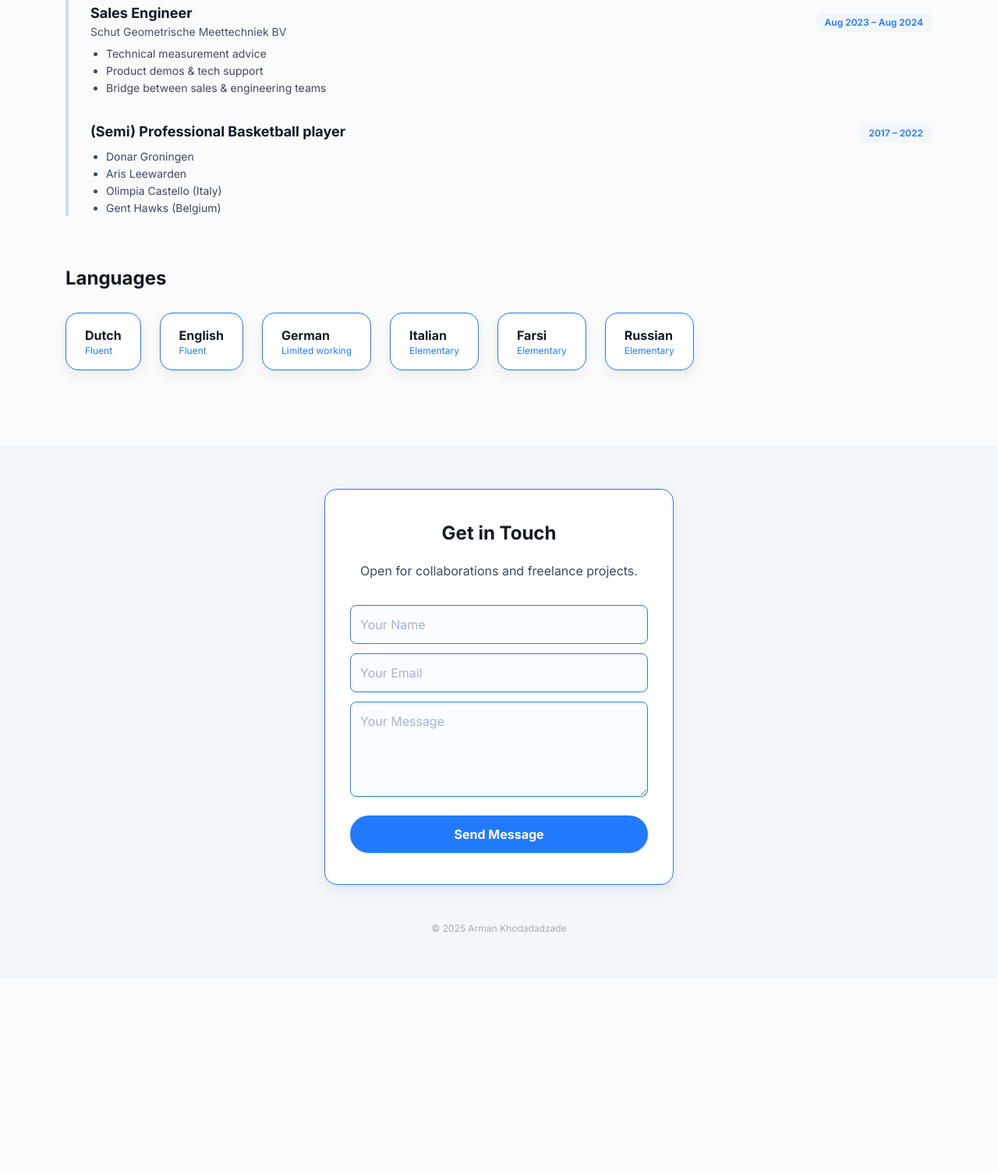
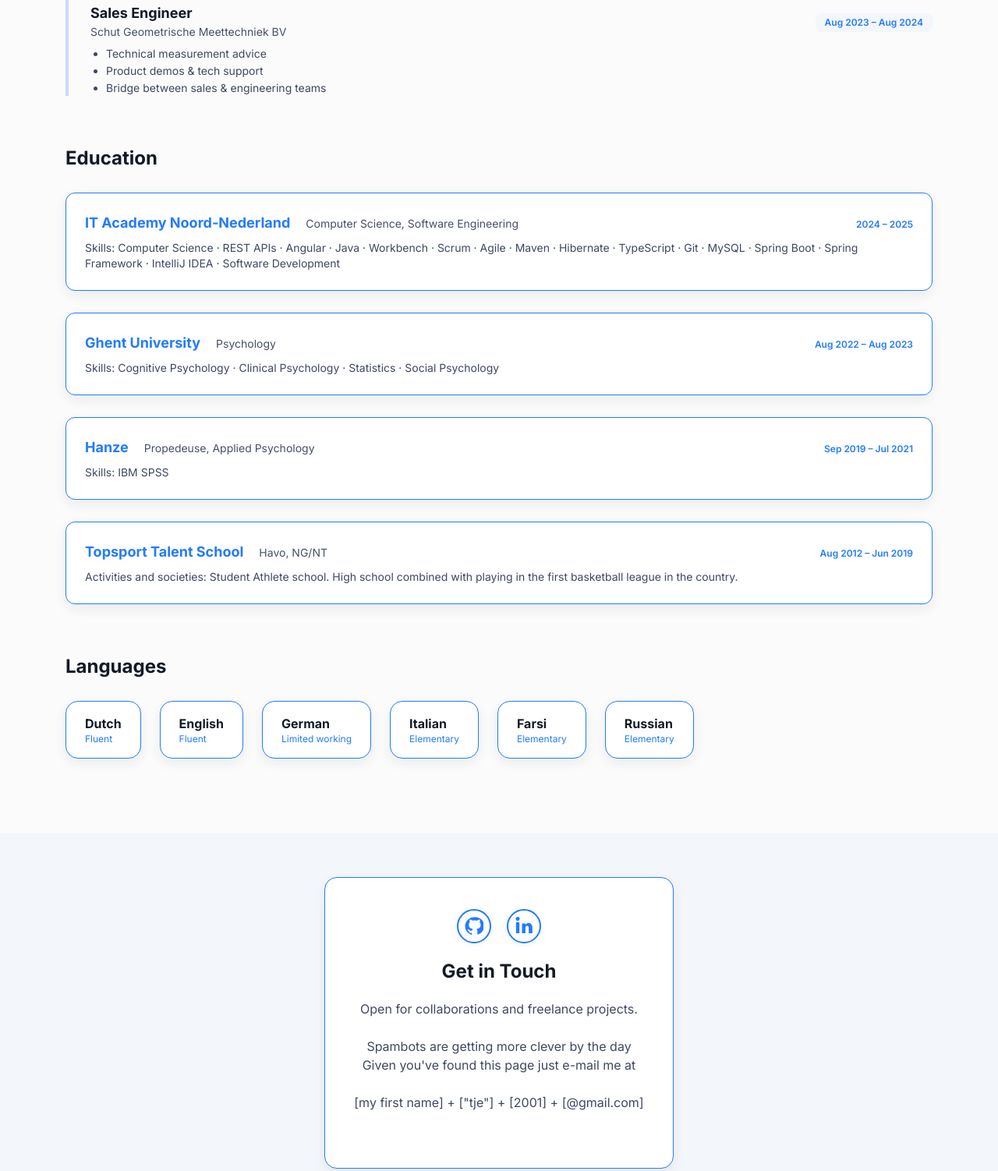
Before and after one commit to armazade/arman_khodadadzade_portfolio, a website built with webpack: page index.html in a window 1280 px wide. Shown: the part 1259-2761 px from the top of the page at 78% size. Before the commit the page ends 2514 px from the top, so only its background shows below. Built offline with nearby package versions, Linux system fonts and the light colour scheme.

Commit message:
Enhanced portfolio structure and content for clarity and engagement. Updated skill ratings, revised sections (Education, Certifications, Career), refined styles, and integrated modern UI elements (icon buttons, social links).

```diff
--- a/index.html
+++ b/index.html
@@ -37,8 +37,31 @@
     .accent-bg { background: var(--accent); }
     .accent-border { border-color: var(--accent); }
     .accent-text { color: var(--accent); }
+    .accent-fill { fill: var(--accent); }
     .accent-bg-light { background: rgba(34, 123, 255, 0.10); }
     .accent-bg-xlight { background: rgba(34, 123, 255, 0.035); }
+    .icon-btn {
+      display: inline-flex;
+      align-items: center;
+      justify-content: center;
+      width: 44px;
+      height: 44px;
+      background: #fff;
+      border: 2px solid var(--accent);
+      border-radius: 999px;
+      transition: background 0.15s, border-color 0.15s, color 0.17s;
+      color: var(--accent);
+      margin-right: 8px;
+      margin-bottom: 0;
+      box-shadow: 0 2px 8px rgba(34,123,255,0.07);
+    }
+    .icon-btn:hover {
+      background: var(--accent);
+      color: #fff;
+      border-color: var(--accent);
+    }
+    .icon-btn svg { width: 24px; height: 24px; }
+    .icon-btn:last-child { margin-right: 0; }
   </style>
 </head>
 <body class="text-[#121a26] bg-[#fbfbfb] antialiased">
@@ -58,21 +81,25 @@
         Hi, I'm <span class="ai-underline font-black accent-text">Arman Khodadadzade</span>
       </h1>
       <p class="max-w-xl text-lg md:text-xl text-[#3e4860] mb-7">
-        I craft <span class="font-semibold accent-text">robust backends</span> and smart web apps.
-        Specialized in <span class="accent-text">PHP/Laravel</span>, automation and <span class="accent-text">AI integration</span>.
-        Available for exciting remote or hybrid projects.
+        I craft <span class="font-semibold accent-text">backends</span> and smart web apps.
+        Specializing in <span class="accent-text">PHP/Laravel</span>, automation and <span class="accent-text">AI integration</span>.
+        Available for exciting jobs/projects in the Netherlands.
       </p>
       <div class="flex flex-wrap items-center gap-4 mt-2">
         <a href="#contact"
            class="accent-bg hover:bg-blue-700 text-white text-base font-semibold px-7 py-2.5 rounded-full shadow transition focus:outline-none">
           Contact Me
         </a>
-        <a href="https://github.com/armazade" target="_blank" class="ai-underline font-bold text-base accent-text hover:text-white" rel="noopener">
-          GitHub
-        </a>
-        <a href="https://www.linkedin.com/in/arman-khodadadzade-387a41296/" target="_blank" class="ai-underline font-bold text-base accent-text hover:text-white" rel="noopener">
-          LinkedIn
-        </a>
+          <a href="https://github.com/armazade" class="icon-btn" target="_blank" rel="noopener" aria-label="GitHub">
+            <svg fill="currentColor" viewBox="0 0 24 24">
+              <path d="M12 .5A11.5 11.5 0 0 0 .5 12.1a11.6 11.6 0 0 0 7.9 11c.6.1.8-.3.8-.6v-2c-3.2.7-3.9-1.5-3.9-1.5-.6-1.5-1.5-1.9-1.5-1.9-1.2-.8.1-.8.1-.8 1.3.1 2 .1 2 .1 1.2 2 3 1.5 3.7 1.1.1-.8.5-1.5.9-1.9-2.5-.3-5.2-1.3-5.2-5.5a4.3 4.3 0 0 1 1.2-3.1c-.1-.3-.5-1.6.1-3.4 0 0 1-.3 3.3 1.2a11.1 11.1 0 0 1 6 0c2.3-1.5 3.3-1.2 3.3-1.2.6 1.8.3 3.1.1 3.4a4.3 4.3 0 0 1 1.2 3.1c0 4.2-2.7 5.2-5.2 5.5.5.4 1 1.3 1 2.6v3.8c0 .4.2.8.8.6a11.6 11.6 0 0 0 8-11A11.5 11.5 0 0 0 12 .5z"/>
+            </svg>
+          </a>
+          <a href="https://www.linkedin.com/in/arman-khodadadzade-387a41296/" class="icon-btn" target="_blank" rel="noopener" aria-label="LinkedIn">
+            <svg fill="currentColor" viewBox="0 0 448 512">
+              <path d="M100 448H7V149h93zm-46.5-340A53.5 53.5 0 1153.5 0a53.5 53.5 0 010 107zm394.5 340h-93V302.4c0-34.7-12.5-58.4-43.7-58.4-23.8 0-38 16-44.3 31.4-2.3 5.6-2.8 13.4-2.8 21.2V448h-93s1.2-241 0-266.5h93V219c12.4-19.2 34.5-46.6 83.7-46.6 61.1 0 106.9 39.8 106.9 125.4V448z"/>
+            </svg>
+          </a>
       </div>
     </div>
   </div>
@@ -85,9 +112,9 @@
     <div class="rounded-2xl border border-[#ebf8f6] bg-white p-7 shadow-card transition card-hover">
       <h2 class="text-xl font-bold mb-3 text-[#121a26]">About Me</h2>
       <p class="text-[#3e4860] mb-5 text-base">
-        Former athlete, passionate software engineer.<br>
-        Into solving real world problems with elegant software solutions.<br>
-        My drive is learning, working together and building things that matter.
+        Former athlete turned software engineer.<br>
+        Passionate about solving real problems with elegant solutions.<br>
+        My drive is continuous learning, collaboration and building things that matter.
       </p>
       <ul class="text-sm text-[#475164] space-y-1">
         <li><b>Nationality:</b> Dutch 🇳🇱</li>
@@ -100,7 +127,7 @@
       <h2 class="text-xl font-bold mb-4 text-[#121a26]">Coding Skills</h2>
       <div class="mb-1">
         <div class="flex justify-between text-sm font-medium mb-0.5">
-          <span>Laravel</span><span class="font-bold accent-text">80%</span>
+          <span>Laravel</span><span class="font-bold accent-text">85%</span>
         </div>
         <div class="w-full accent-bg-xlight h-2 rounded-full">
           <div class="accent-bg h-2 rounded-full transition" style="width:80%"></div>
@@ -108,18 +135,26 @@
       </div>
       <div class="mb-1 mt-4">
         <div class="flex justify-between text-sm font-medium mb-0.5">
-          <span>Vue.js</span><span class="font-bold accent-text">80%</span>
+          <span>Java</span><span class="font-bold accent-text">70%</span>
         </div>
         <div class="w-full accent-bg-xlight h-2 rounded-full">
-          <div class="accent-bg h-2 rounded-full transition" style="width:80%"></div>
+          <div class="accent-bg h-2 rounded-full transition" style="width:70%"></div>
         </div>
       </div>
       <div class="mb-1 mt-4">
         <div class="flex justify-between text-sm font-medium mb-0.5">
-          <span>Python</span><span class="font-bold accent-text">65%</span>
+          <span>Vue.js</span><span class="font-bold accent-text">70%</span>
         </div>
         <div class="w-full accent-bg-xlight h-2 rounded-full">
-          <div class="accent-bg h-2 rounded-full transition" style="width:65%"></div>
+          <div class="accent-bg h-2 rounded-full transition" style="width:70%"></div>
+        </div>
+      </div>
+      <div class="mb-1 mt-4">
+        <div class="flex justify-between text-sm font-medium mb-0.5">
+          <span>Python</span><span class="font-bold accent-text">60%</span>
+        </div>
+        <div class="w-full accent-bg-xlight h-2 rounded-full">
+          <div class="accent-bg h-2 rounded-full transition" style="width:60%"></div>
         </div>
       </div>
       <div class="mb-1 mt-4">
@@ -133,7 +168,7 @@
     </div>
     <!-- Certifications Card -->
     <div class="rounded-2xl border border-[#ebf8f6] bg-white p-7 shadow-card transition card-hover flex flex-col">
-      <h2 class="text-xl font-bold mb-4 text-[#121a26]">Knowledge</h2>
+      <h2 class="text-xl font-bold mb-4 text-[#121a26]">Certifications & Knowledge</h2>
       <ul class="space-y-2 text-base text-[#3e4860] list-disc list-inside">
         <li>Scrum Certificate</li>
         <li>Web & Application Development</li>
@@ -146,7 +181,7 @@
 
   <!-- TIMELINE/EXPERIENCE -->
   <section class="mb-16">
-    <h2 class="text-2xl font-bold mb-7 text-[#121a26]">Career</h2>
+    <h2 class="text-2xl font-bold mb-7 text-[#121a26]">Professional Timeline</h2>
     <div class="relative pl-5 border-l-4" style="border-color:rgba(34,123,255,0.23)">
       <!-- Item 1 -->
       <div class="ml-2">
@@ -199,23 +234,70 @@
           <li>Bridge between sales & engineering teams</li>
         </ul>
       </div>
-      <div class="ml-2 mt-8">
-        <div class="flex flex-col md:flex-row md:items-center md:justify-between">
-          <div>
-            <div class="text-[#121a26] font-bold text-lg">(Semi) Professional Basketball player</div>
-            <div class="text-[#475164] text-sm mb-1"></div>
+    </div>
+  </section>
+
+  <!-- EDUCATION SECTION -->
+  <section class="mb-16">
+    <h2 class="text-2xl font-bold mb-7 text-[#121a26]">Education</h2>
+    <div class="flex flex-col gap-7">
+
+      <!-- IT Academy Noord-Nederland -->
+      <div class="flex flex-col md:flex-row items-start md:items-center gap-5 bg-white border accent-border rounded-xl shadow-card p-6 card-hover transition">
+        <div class="flex-1">
+          <div class="flex flex-col sm:flex-row sm:items-baseline gap-2">
+            <span class="font-bold text-lg accent-text">IT Academy Noord-Nederland</span>
+            <span class="sm:ml-3 text-sm text-[#475164]">Computer Science, Software Engineering</span>
+            <span class="sm:ml-auto text-xs accent-text font-semibold">2024 – 2025</span>
           </div>
-          <span class="accent-bg-xlight accent-text rounded-lg px-3 py-1 text-xs font-semibold w-fit md:w-auto mt-2 md:mt-0">
-              2017 – 2022
-            </span>
+          <div class="mt-2 text-sm text-[#3e4860]">
+            Skills: Computer Science · REST APIs · Angular · Java · Workbench · Scrum · Agile · Maven · Hibernate · TypeScript · Git · MySQL · Spring Boot · Spring Framework · IntelliJ IDEA · Software Development
+          </div>
         </div>
-        <ul class="list-disc pl-5 mt-1 text-[#3e4860] text-sm space-y-0.5">
-          <li>Donar Groningen</li>
-          <li>Aris Leewarden</li>
-          <li>Olimpia Castello (Italy)</li>
-          <li>Gent Hawks (Belgium)</li>
-        </ul>
       </div>
+
+      <!-- Ghent University -->
+      <div class="flex flex-col md:flex-row items-start md:items-center gap-5 bg-white border accent-border rounded-xl shadow-card p-6 card-hover transition">
+        <div class="flex-1">
+          <div class="flex flex-col sm:flex-row sm:items-baseline gap-2">
+            <span class="font-bold text-lg accent-text">Ghent University</span>
+            <span class="sm:ml-3 text-sm text-[#475164]">Psychology</span>
+            <span class="sm:ml-auto text-xs accent-text font-semibold">Aug 2022 – Aug 2023</span>
+          </div>
+          <div class="mt-2 text-sm text-[#3e4860]">
+            Skills: Cognitive Psychology · Clinical Psychology · Statistics · Social Psychology
+          </div>
+        </div>
+      </div>
+
+      <!-- Hanze -->
+      <div class="flex flex-col md:flex-row items-start md:items-center gap-5 bg-white border accent-border rounded-xl shadow-card p-6 card-hover transition">
+        <div class="flex-1">
+          <div class="flex flex-col sm:flex-row sm:items-baseline gap-2">
+            <span class="font-bold text-lg accent-text">Hanze</span>
+            <span class="sm:ml-3 text-sm text-[#475164]">Propedeuse, Applied Psychology</span>
+            <span class="sm:ml-auto text-xs accent-text font-semibold">Sep 2019 – Jul 2021</span>
+          </div>
+          <div class="mt-2 text-sm text-[#3e4860]">
+            Skills: IBM SPSS
+          </div>
+        </div>
+      </div>
+
+      <!-- Topsport Talent School -->
+      <div class="flex flex-col md:flex-row items-start md:items-center gap-5 bg-white border accent-border rounded-xl shadow-card p-6 card-hover transition">
+        <div class="flex-1">
+          <div class="flex flex-col sm:flex-row sm:items-baseline gap-2">
+            <span class="font-bold text-lg accent-text">Topsport Talent School</span>
+            <span class="sm:ml-3 text-sm text-[#475164]">Havo, NG/NT</span>
+            <span class="sm:ml-auto text-xs accent-text font-semibold">Aug 2012 – Jun 2019</span>
+          </div>
+          <div class="mt-2 text-sm text-[#3e4860]">
+            Activities and societies: Student Athlete school. High school combined with playing in the first basketball league in the country.
+          </div>
+        </div>
+      </div>
+
     </div>
   </section>
 
@@ -248,16 +330,25 @@
 <!-- CONTACT FORM -->
 <footer class="accent-bg-xlight py-14 mt-10">
   <section id="contact" class="max-w-md mx-auto rounded-2xl bg-white border accent-border px-8 py-10 shadow-card text-center">
+    <!-- Social Icons ROW (CONTACT) -->
+    <div class="flex justify-center gap-3 mb-5">
+      <a href="https://github.com/armazade" class="icon-btn" target="_blank" rel="noopener" aria-label="GitHub">
+        <svg fill="currentColor" viewBox="0 0 24 24">
+          <path d="M12 .5A11.5 11.5 0 0 0 .5 12.1a11.6 11.6 0 0 0 7.9 11c.6.1.8-.3.8-.6v-2c-3.2.7-3.9-1.5-3.9-1.5-.6-1.5-1.5-1.9-1.5-1.9-1.2-.8.1-.8.1-.8 1.3.1 2 .1 2 .1 1.2 2 3 1.5 3.7 1.1.1-.8.5-1.5.9-1.9-2.5-.3-5.2-1.3-5.2-5.5a4.3 4.3 0 0 1 1.2-3.1c-.1-.3-.5-1.6.1-3.4 0 0 1-.3 3.3 1.2a11.1 11.1 0 0 1 6 0c2.3-1.5 3.3-1.2 3.3-1.2.6 1.8.3 3.1.1 3.4a4.3 4.3 0 0 1 1.2 3.1c0 4.2-2.7 5.2-5.2 5.5.5.4 1 1.3 1 2.6v3.8c0 .4.2.8.8.6a11.6 11.6 0 0 0 8-11A11.5 11.5 0 0 0 12 .5z"/>
+        </svg>
+      </a>
+      <a href="https://www.linkedin.com/in/arman-khodadadzade-387a41296/" class="icon-btn" target="_blank" rel="noopener" aria-label="LinkedIn">
+        <svg fill="currentColor" viewBox="0 0 448 512">
+          <path d="M100 448H7V149h93zm-46.5-340A53.5 53.5 0 1153.5 0a53.5 53.5 0 010 107zm394.5 340h-93V302.4c0-34.7-12.5-58.4-43.7-58.4-23.8 0-38 16-44.3 31.4-2.3 5.6-2.8 13.4-2.8 21.2V448h-93s1.2-241 0-266.5h93V219c12.4-19.2 34.5-46.6 83.7-46.6 61.1 0 106.9 39.8 106.9 125.4V448z"/>
+        </svg>
+      </a>
+    </div>
     <h2 class="text-2xl font-bold mb-5 text-[#121a26]">Get in Touch</h2>
-    <p class="mb-8 text-[#3e4860]">Open for collaborations and freelance projects.</p>
-    <form class="flex flex-col gap-3 items-center" autocomplete="off">
-      <input type="text" placeholder="Your Name" class="w-full p-3 border accent-border rounded-lg focus:outline-none focus:border-[#227bff] bg-[#fafdff] text-[#121a26] placeholder-[#a1b3d6] text-base transition">
-      <input type="email" placeholder="Your Email" class="w-full p-3 border accent-border rounded-lg focus:outline-none focus:border-[#227bff] bg-[#fafdff] text-[#121a26] placeholder-[#a1b3d6] text-base transition">
-      <textarea placeholder="Your Message" rows="4" class="w-full p-3 border accent-border rounded-lg focus:outline-none focus:border-[#227bff] bg-[#fafdff] text-[#121a26] placeholder-[#a1b3d6] text-base transition"></textarea>
-      <button type="submit" class="w-full accent-bg hover:bg-blue-700 text-white px-6 py-3 rounded-full font-bold text-base mt-3 transition shadow focus:outline-none">
-        Send Message
-      </button>
-    </form>
+    <p class="mb-8 text-[#3e4860]">Open for collaborations and freelance projects.<br><br>
+      Spambots are getting more clever by the day <br>
+      Given you've found this page just e-mail me at<br><br>
+      [my first name] + ["tje"] + [2001] + [@gmail.com]<br>
+    </p>
   </section>
   <div class="text-center text-[#a3b0b1] mt-12 text-xs">
     &copy; 2025 Arman Khodadadzade
```
